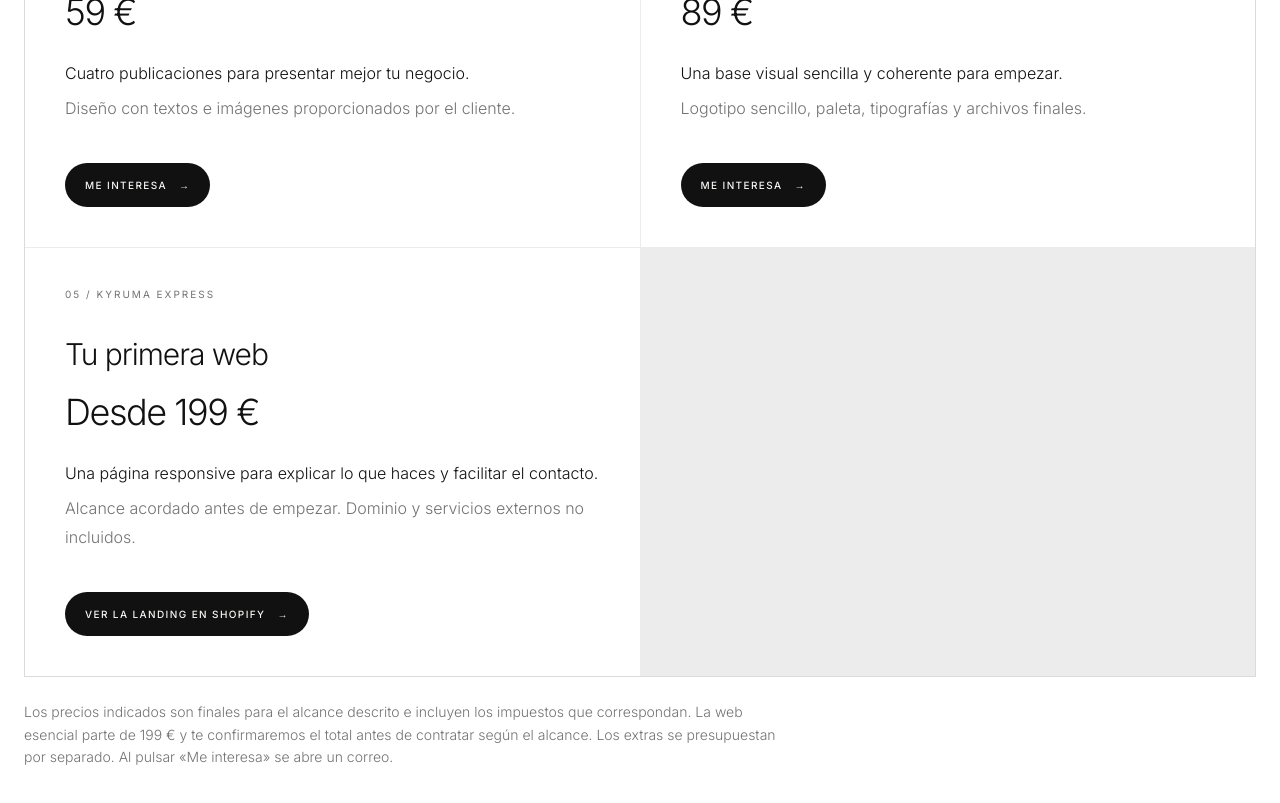
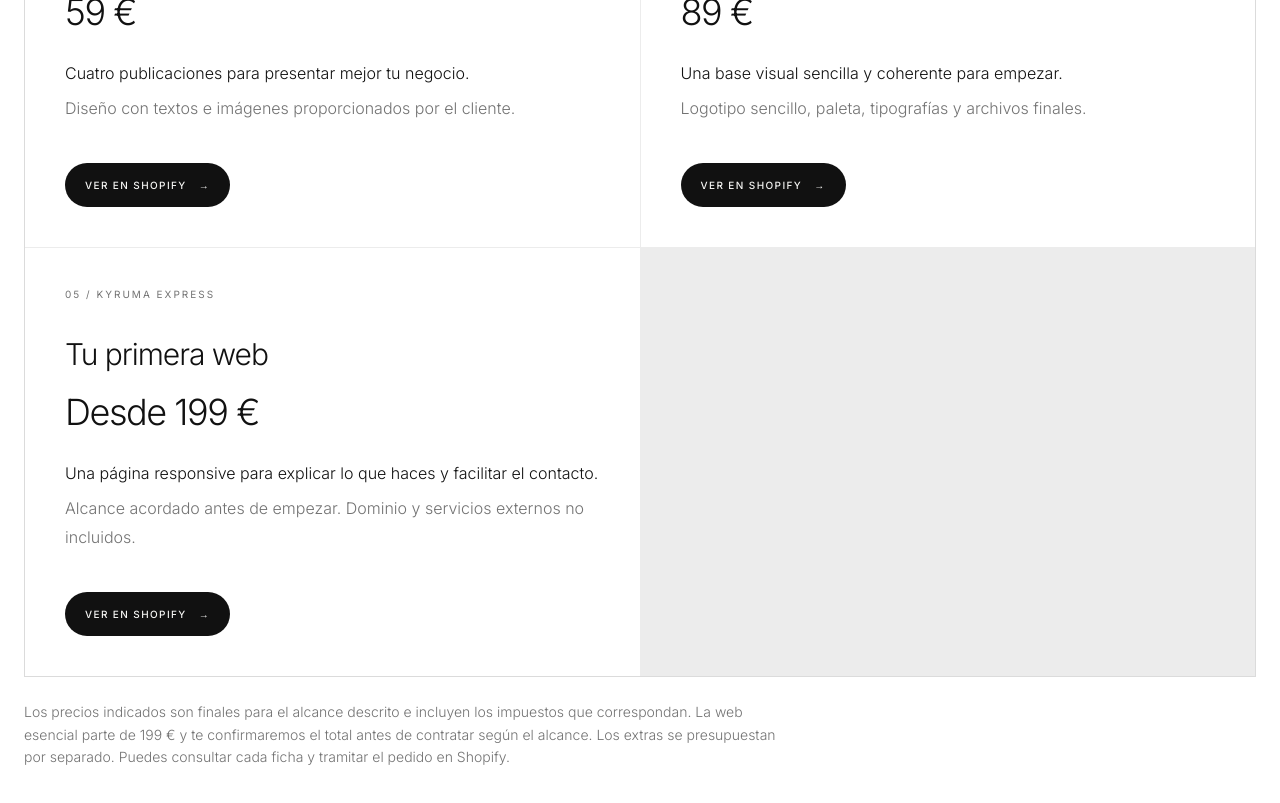
Before and after one commit to kyrumacreative-hub/kyruma-website, a Next.js app: page /express in a window 1280 px wide. Shown: the part 1680-2483 px from the top of the page. Built offline with nearby package versions, Linux system fonts and the light colour scheme; no server answers.

Commit message:
Link each Express service to its published Shopify product

```diff
--- a/src/app/express/page.tsx
+++ b/src/app/express/page.tsx
@@ -8,11 +8,11 @@ export const metadata: Metadata = {
 };
 
 const services = [
-  { number: "01", title: "Cartel o diseño para redes", price: "25 €", description: "Una pieza digital personalizada, lista para publicar.", detail: "Incluye un formato y una ronda de ajustes.", slug: "Cartel o diseño para redes — 25 €" },
-  { number: "02", title: "Edición de reel", price: "35 €", description: "Un vídeo vertical de hasta 30 segundos a partir de tu material.", detail: "Incluye montaje, subtítulos básicos y una ronda de ajustes.", slug: "Edición de reel — 35 €" },
-  { number: "03", title: "Pack de redes", price: "59 €", description: "Cuatro publicaciones para presentar mejor tu negocio.", detail: "Diseño con textos e imágenes proporcionados por el cliente.", slug: "Pack de cuatro publicaciones — 59 €" },
-  { number: "04", title: "Identidad básica", price: "89 €", description: "Una base visual sencilla y coherente para empezar.", detail: "Logotipo sencillo, paleta, tipografías y archivos finales.", slug: "Identidad básica — 89 €" },
-  { number: "05", title: "Tu primera web", price: "Desde 199 €", description: "Una página responsive para explicar lo que haces y facilitar el contacto.", detail: "Alcance acordado antes de empezar. Dominio y servicios externos no incluidos.", slug: "Web esencial — desde 199 €" },
+  { number: "01", title: "Cartel o diseño para redes", price: "25 €", description: "Una pieza digital personalizada, lista para publicar.", detail: "Incluye un formato y una ronda de ajustes.", shopUrl: "https://shop.kyruma.com/products/cartel-profesional-express" },
+  { number: "02", title: "Edición de reel", price: "35 €", description: "Un vídeo vertical de hasta 30 segundos a partir de tu material.", detail: "Incluye montaje, subtítulos básicos y una ronda de ajustes.", shopUrl: "https://shop.kyruma.com/products/edicion-de-reel-kyruma-express" },
+  { number: "03", title: "Pack de redes", price: "59 €", description: "Cuatro publicaciones para presentar mejor tu negocio.", detail: "Diseño con textos e imágenes proporcionados por el cliente.", shopUrl: "https://shop.kyruma.com/products/pack-de-4-publicaciones-kyruma-express" },
+  { number: "04", title: "Identidad básica", price: "89 €", description: "Una base visual sencilla y coherente para empezar.", detail: "Logotipo sencillo, paleta, tipografías y archivos finales.", shopUrl: "https://shop.kyruma.com/products/identidad-basica-kyruma-express" },
+  { number: "05", title: "Tu primera web", price: "Desde 199 €", description: "Una página responsive para explicar lo que haces y facilitar el contacto.", detail: "Alcance acordado antes de empezar. Dominio y servicios externos no incluidos.", shopUrl: "https://shop.kyruma.com/products/landing-page-esencial" },
 ];
 
 function emailLink(service: string) {
@@ -54,17 +54,13 @@ export default function ExpressPage() {
                 <p className="mt-7 text-base leading-relaxed">{item.description}</p>
                 <p className="body-copy mt-2 text-sm">{item.detail}</p>
                 <div className="mt-auto pt-10">
-                  {item.number === "05" ? (
-                    <a className="button-primary" href="https://shop.kyruma.com/products/landing-page-esencial">Ver la landing en Shopify <span>→</span></a>
-                  ) : (
-                    <a className="button-primary" href={emailLink(item.slug)}>Me interesa <span>→</span></a>
-                  )}
+                  <a className="button-primary" href={item.shopUrl}>Ver en Shopify <span>→</span></a>
                 </div>
               </article>
             ))}
           </div>
           <p className="mt-6 max-w-3xl text-sm leading-relaxed text-[var(--muted)]">
-            Los precios indicados son finales para el alcance descrito e incluyen los impuestos que correspondan. La web esencial parte de 199 € y te confirmaremos el total antes de contratar según el alcance. Los extras se presupuestan por separado. Al pulsar «Me interesa» se abre un correo.
+            Los precios indicados son finales para el alcance descrito e incluyen los impuestos que correspondan. La web esencial parte de 199 € y te confirmaremos el total antes de contratar según el alcance. Los extras se presupuestan por separado. Puedes consultar cada ficha y tramitar el pedido en Shopify.
           </p>
         </div>
       </section>
```
